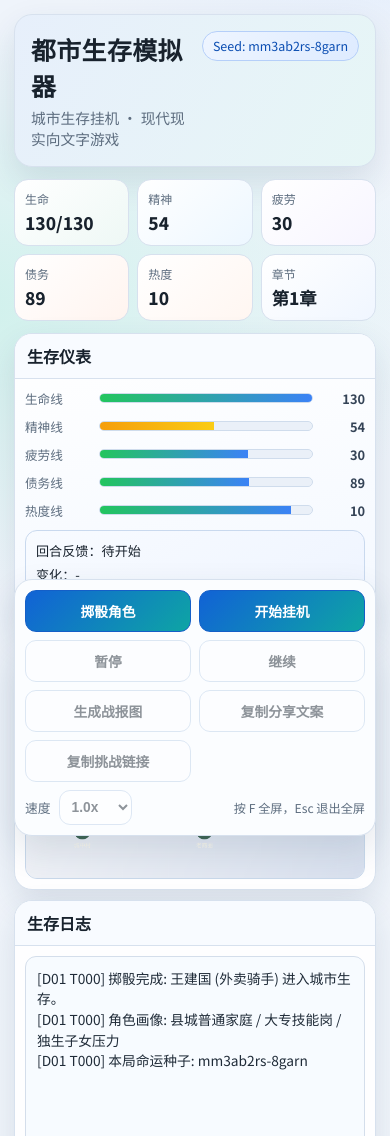
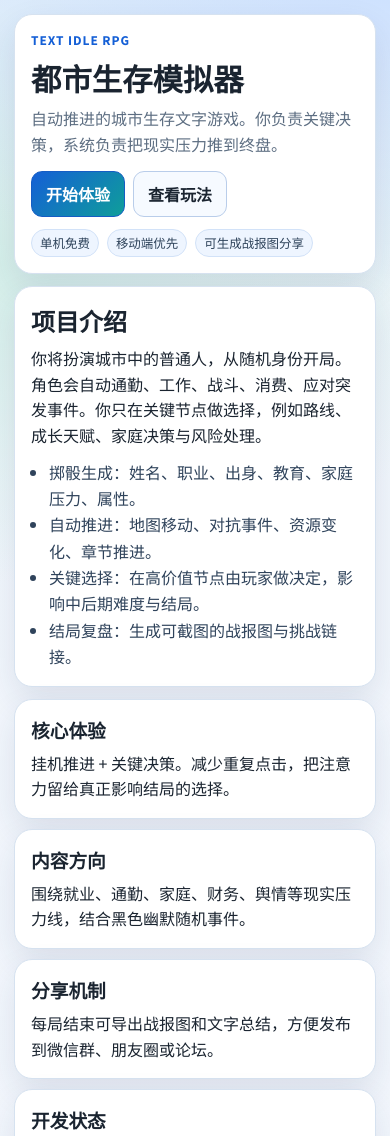
Before and after one commit to oiahoon/adventure-simulator, a website: page public/index.html in a window 390 px wide. Shown: the top 1136 px of the page. Drawn offline with Linux system fonts and the light colour scheme; a web font is replaced by a local one.

Commit message:
feat: add homepage and improve mobile game UX

```diff
--- /dev/null
+++ b/public/assets/styles/home.css
@@ -0,0 +1,135 @@
+:root {
+  --bg: #f3f7fd;
+  --card: #ffffff;
+  --line: #d6e2f0;
+  --ink: #1a2430;
+  --soft: #5d6e82;
+  --brand: #145fd6;
+}
+
+* { box-sizing: border-box; }
+
+body {
+  margin: 0;
+  font-family: "Noto Sans SC", "PingFang SC", "Microsoft YaHei", sans-serif;
+  color: var(--ink);
+  background:
+    radial-gradient(1200px 700px at 110% -10%, #bfd9ff 0%, transparent 62%),
+    radial-gradient(900px 500px at -10% 20%, #d4efe9 0%, transparent 64%),
+    linear-gradient(165deg, #f1f6fc, var(--bg));
+}
+
+.home {
+  width: min(980px, 100%);
+  margin: 0 auto;
+  padding: 14px;
+  display: grid;
+  gap: 12px;
+}
+
+.card {
+  background: var(--card);
+  border: 1px solid var(--line);
+  border-radius: 18px;
+  box-shadow: 0 14px 34px rgba(24, 50, 89, 0.11);
+  padding: 16px;
+}
+
+.eyebrow {
+  margin: 0;
+  color: var(--brand);
+  font-size: 0.74rem;
+  font-weight: 800;
+  letter-spacing: 0.08em;
+}
+
+h1 {
+  margin: 6px 0;
+  font-family: "ZCOOL XiaoWei", serif;
+  font-size: 1.9rem;
+}
+
+.lead {
+  margin: 0;
+  color: var(--soft);
+  line-height: 1.6;
+}
+
+.cta-row {
+  margin-top: 14px;
+  display: flex;
+  gap: 8px;
+}
+
+.btn {
+  display: inline-flex;
+  align-items: center;
+  justify-content: center;
+  padding: 10px 14px;
+  border-radius: 11px;
+  text-decoration: none;
+  font-weight: 800;
+  border: 1px solid #b9cdea;
+}
+
+.btn.primary {
+  color: #fff;
+  background: linear-gradient(135deg, #145fd6, #0f9e9a);
+  border-color: #155dc4;
+}
+
+.btn.ghost {
+  color: var(--ink);
+  background: #f6faff;
+}
+
+.meta {
+  margin-top: 12px;
+  display: flex;
+  flex-wrap: wrap;
+  gap: 8px;
+}
+
+.meta span {
+  font-size: 0.78rem;
+  color: #2d425a;
+  background: #eef5ff;
+  border: 1px solid #d2e2f8;
+  border-radius: 999px;
+  padding: 4px 8px;
+}
+
+h2, h3 {
+  margin: 0 0 8px;
+}
+
+p {
+  margin: 0;
+  line-height: 1.6;
+}
+
+ul {
+  margin: 10px 0 0;
+  padding-left: 18px;
+  color: #2f435b;
+  line-height: 1.65;
+}
+
+.grid {
+  display: grid;
+  gap: 10px;
+  grid-template-columns: repeat(1, minmax(0, 1fr));
+}
+
+.footer {
+  display: flex;
+  align-items: center;
+  justify-content: space-between;
+}
+
+@media (min-width: 860px) {
+  .home { padding: 18px; }
+  .grid {
+    grid-template-columns: repeat(2, minmax(0, 1fr));
+  }
+}
--- a/public/assets/styles/idle-mud.css
+++ b/public/assets/styles/idle-mud.css
@@ -33,6 +33,27 @@ body {
   padding: 14px;
   display: grid;
   gap: 12px;
+}
+
+.top-nav {
+  display: flex;
+  align-items: center;
+  justify-content: space-between;
+  gap: 8px;
+  padding: 8px 12px;
+  background: #f8fbff;
+}
+
+.top-nav span {
+  color: var(--ink-soft);
+  font-size: 0.76rem;
+}
+
+.home-link {
+  color: var(--brand);
+  text-decoration: none;
+  font-size: 0.84rem;
+  font-weight: 700;
 }
 
 .panel {
@@ -281,10 +302,12 @@ body {
 .controls {
   padding: 10px;
   position: sticky;
-  bottom: 8px;
+  bottom: 4px;
   z-index: 8;
   background: color-mix(in srgb, #ffffff 84%, #e9f2ff);
   backdrop-filter: blur(8px);
+  border-width: 1px 1px 0;
+  border-radius: 16px 16px 0 0;
 }
 
 .btn-row {
@@ -307,6 +330,7 @@ body {
   color: var(--ink);
   font-size: 0.86rem;
   font-weight: 700;
+  min-height: 44px;
   padding: 10px 8px;
   cursor: pointer;
 }
@@ -345,7 +369,7 @@ body {
 .hint {
   margin-left: auto;
   color: var(--ink-soft);
-  font-size: 0.76rem;
+  font-size: 0.74rem;
 }
 
 .choice-modal {
@@ -408,6 +432,8 @@ body {
   .controls {
     position: static;
     padding: 12px;
+    border-width: 1px;
+    border-radius: 18px;
   }
 
   .btn-row {
@@ -422,3 +448,87 @@ body {
     align-items: center;
   }
 }
+
+@media (max-width: 560px) {
+  .page {
+    padding: 10px;
+    gap: 10px;
+  }
+
+  .hero {
+    padding: 12px;
+  }
+
+  .hero h1 {
+    font-size: 1.34rem;
+  }
+
+  .hero p {
+    font-size: 0.84rem;
+  }
+
+  .seed-pill {
+    font-size: 0.72rem;
+    padding: 4px 8px;
+    max-width: 44vw;
+    overflow: hidden;
+    text-overflow: ellipsis;
+  }
+
+  .kpi-card {
+    padding: 8px;
+  }
+
+  .kpi-card strong {
+    font-size: 0.98rem;
+  }
+
+  .killline-row {
+    grid-template-columns: 58px 1fr 40px;
+    gap: 6px;
+  }
+
+  .killline-row span,
+  .killline-row em {
+    font-size: 0.74rem;
+  }
+
+  #world-canvas {
+    margin: 8px;
+    width: calc(100% - 16px);
+    border-radius: 10px;
+  }
+
+  #log,
+  #character-sheet,
+  #ending-sheet,
+  #share-canvas {
+    margin: 8px;
+    width: calc(100% - 16px);
+  }
+
+  #log {
+    height: 220px;
+    font-size: 0.82rem;
+  }
+
+  #character-sheet,
+  #ending-sheet {
+    font-size: 0.78rem;
+  }
+
+  .btn-row {
+    grid-template-columns: 1fr 1fr;
+    gap: 6px;
+  }
+
+  .meta-row {
+    flex-wrap: wrap;
+    gap: 6px;
+  }
+
+  .hint {
+    width: 100%;
+    margin-left: 0;
+  }
+}
--- a/public/index.html
+++ b/public/index.html
@@ -3,144 +3,74 @@
 <head>
   <meta charset="UTF-8">
   <meta name="viewport" content="width=device-width, initial-scale=1.0">
-  <title>都市生存模拟器 - 文字挂机 MUD</title>
-  <meta name="description" content="单机挂机文字 MUD，现代城市生存模拟">
+  <title>都市生存模拟器 - 项目主页</title>
+  <meta name="description" content="都市生存模拟器：单机挂机文字游戏，自动推进剧情、关键节点决策、结局可分享。">
   <link rel="preconnect" href="https://fonts.googleapis.com">
   <link rel="preconnect" href="https://fonts.gstatic.com" crossorigin>
   <link href="https://fonts.googleapis.com/css2?family=Noto+Sans+SC:wght@400;600;700;800&family=ZCOOL+XiaoWei&display=swap" rel="stylesheet">
-  <link rel="stylesheet" href="/assets/styles/idle-mud.css">
+  <link rel="stylesheet" href="/assets/styles/home.css">
 </head>
 <body>
-  <main class="page">
-    <header class="hero panel">
-      <div>
-        <h1>都市生存模拟器</h1>
-        <p>城市生存挂机 · 现代现实向文字游戏</p>
+  <main class="home">
+    <header class="hero card">
+      <p class="eyebrow">TEXT IDLE RPG</p>
+      <h1>都市生存模拟器</h1>
+      <p class="lead">自动推进的城市生存文字游戏。你负责关键决策，系统负责把现实压力推到终盘。</p>
+      <div class="cta-row">
+        <a class="btn primary" href="/game/">开始体验</a>
+        <a class="btn ghost" href="#intro">查看玩法</a>
       </div>
-      <div class="seed-pill" id="seed-pill">Seed: -</div>
+      <div class="meta">
+        <span>单机免费</span>
+        <span>移动端优先</span>
+        <span>可生成战报图分享</span>
+      </div>
     </header>
 
-    <section class="kpi-strip">
-      <article class="kpi-card">
-        <span>生命</span>
-        <strong id="kpi-hp">-</strong>
+    <section id="intro" class="card">
+      <h2>项目介绍</h2>
+      <p>你将扮演城市中的普通人，从随机身份开局。角色会自动通勤、工作、战斗、消费、应对突发事件。你只在关键节点做选择，例如路线、成长天赋、家庭决策与风险处理。</p>
+      <ul>
+        <li>掷骰生成：姓名、职业、出身、教育、家庭压力、属性。</li>
+        <li>自动推进：地图移动、对抗事件、资源变化、章节推进。</li>
+        <li>关键选择：在高价值节点由玩家做决定，影响中后期难度与结局。</li>
+        <li>结局复盘：生成可截图的战报图与挑战链接。</li>
+      </ul>
+    </section>
+
+    <section class="grid">
+      <article class="card">
+        <h3>核心体验</h3>
+        <p>挂机推进 + 关键决策。减少重复点击，把注意力留给真正影响结局的选择。</p>
       </article>
-      <article class="kpi-card">
-        <span>精神</span>
-        <strong id="kpi-morale">-</strong>
+      <article class="card">
+        <h3>内容方向</h3>
+        <p>围绕就业、通勤、家庭、财务、舆情等现实压力线，结合黑色幽默随机事件。</p>
       </article>
-      <article class="kpi-card">
-        <span>疲劳</span>
-        <strong id="kpi-fatigue">-</strong>
+      <article class="card">
+        <h3>分享机制</h3>
+        <p>每局结束可导出战报图和文字总结，方便发布到微信群、朋友圈或论坛。</p>
       </article>
-      <article class="kpi-card">
-        <span>债务</span>
-        <strong id="kpi-debt">-</strong>
-      </article>
-      <article class="kpi-card">
-        <span>热度</span>
-        <strong id="kpi-heat">-</strong>
-      </article>
-      <article class="kpi-card">
-        <span>章节</span>
-        <strong id="kpi-chapter">-</strong>
+      <article class="card">
+        <h3>开发状态</h3>
+        <p>持续迭代中：移动端界面、剧情密度、成就系统、挑战模式会继续更新。</p>
       </article>
     </section>
 
-    <section class="panel killline-panel">
-      <h2>生存仪表</h2>
-      <div class="killline-grid">
-        <div class="killline-row">
-          <span>生命线</span>
-          <div class="killline-track"><i id="kill-hp"></i></div>
-          <em id="kill-hp-text">-</em>
-        </div>
-        <div class="killline-row">
-          <span>精神线</span>
-          <div class="killline-track"><i id="kill-morale"></i></div>
-          <em id="kill-morale-text">-</em>
-        </div>
-        <div class="killline-row">
-          <span>疲劳线</span>
-          <div class="killline-track"><i id="kill-fatigue"></i></div>
-          <em id="kill-fatigue-text">-</em>
-        </div>
-        <div class="killline-row">
-          <span>债务线</span>
-          <div class="killline-track"><i id="kill-debt"></i></div>
-          <em id="kill-debt-text">-</em>
-        </div>
-        <div class="killline-row">
-          <span>热度线</span>
-          <div class="killline-track"><i id="kill-heat"></i></div>
-          <em id="kill-heat-text">-</em>
-        </div>
-      </div>
-      <div class="turn-card">
-        <p id="turn-summary">回合反馈：待开始</p>
-        <p id="turn-delta">变化：-</p>
-        <p id="turn-risk">下回合风险：-</p>
-      </div>
-    </section>
-
-    <section class="layout">
-      <div class="left-col">
-        <section class="panel">
-          <h2>城市生存地图</h2>
-          <canvas id="world-canvas" width="720" height="380" aria-label="world map"></canvas>
-        </section>
-        <section class="panel log-panel">
-          <h2>生存日志</h2>
-          <div id="log"></div>
-        </section>
-      </div>
-
-      <aside class="panel right-col">
-        <h2>角色状态</h2>
-        <pre id="character-sheet">尚未生成角色</pre>
-        <section class="ending-panel">
-          <h2>结局与分享</h2>
-          <pre id="ending-sheet">本局尚未结束</pre>
-          <canvas id="share-canvas" width="1080" height="1920" aria-label="share report"></canvas>
-          <a id="download-share-link" class="hidden" download="survival-report.png">下载战报图</a>
-        </section>
-      </aside>
-    </section>
-
-    <section class="panel controls">
-      <div class="btn-row">
-        <button id="reroll-btn">掷骰角色</button>
-        <button id="start-btn" disabled>开始挂机</button>
-        <button id="pause-btn" disabled>暂停</button>
-        <button id="resume-btn" disabled>继续</button>
-      </div>
-      <div class="btn-row">
-        <button id="share-card-btn" disabled>生成战报图</button>
-        <button id="copy-share-btn" disabled>复制分享文案</button>
-        <button id="copy-link-btn" disabled>复制挑战链接</button>
-      </div>
-      <div class="meta-row">
-        <label for="speed-select">速度</label>
-        <select id="speed-select" disabled>
-          <option value="0.75">0.75x</option>
-          <option value="1" selected>1.0x</option>
-          <option value="1.5">1.5x</option>
-          <option value="2">2.0x</option>
-          <option value="3">3.0x</option>
-        </select>
-        <span class="hint">按 F 全屏，Esc 退出全屏</span>
-      </div>
-    </section>
+    <footer class="footer card">
+      <p>想直接开局？</p>
+      <a class="btn primary" href="/game/">进入游戏</a>
+    </footer>
   </main>
 
-  <div id="choice-modal" class="choice-modal hidden" role="dialog" aria-modal="true" aria-live="polite">
-    <div class="choice-card">
-      <h3 id="choice-title"></h3>
-      <p id="choice-body"></p>
-      <div id="choice-options"></div>
-    </div>
-  </div>
-
-  <script src="/src/idle-mud.js"></script>
+  <script>
+    (function () {
+      var p = new URLSearchParams(window.location.search);
+      if (p.has("seed")) {
+        var query = p.toString();
+        window.location.replace("/game/" + (query ? "?" + query : ""));
+      }
+    })();
+  </script>
 </body>
 </html>
--- a/public/src/idle-mud.js
+++ b/public/src/idle-mud.js
@@ -1951,7 +1951,7 @@
   }
 
   function buildChallengeUrl() {
-    const url = new URL(window.location.href);
+    const url = new URL("/game/", window.location.origin);
     url.searchParams.set("seed", state.seed);
     url.searchParams.set("source", "share");
     return url.toString();
```
Also changed, not shown: progress.md (+10 -0 lines), public/game/index.html (added, +151 -0 lines).
